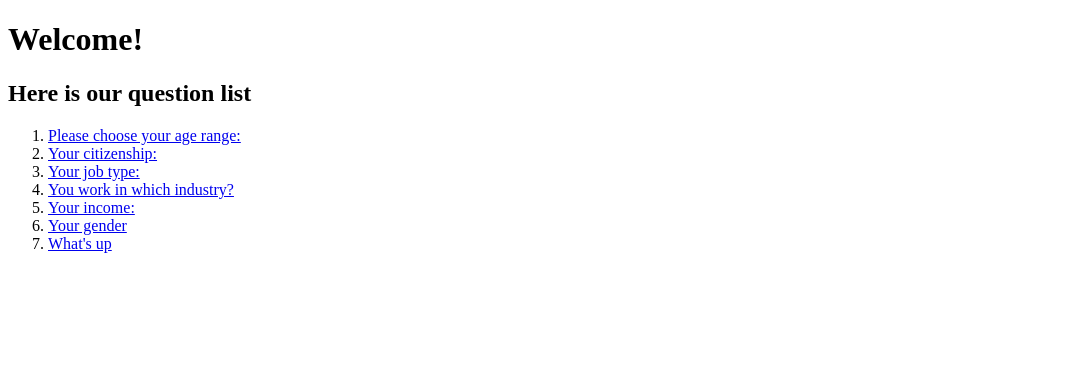
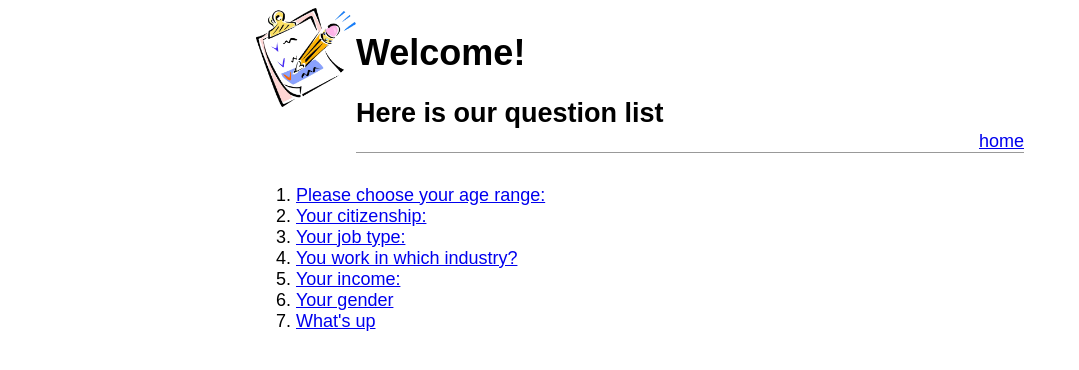
Before and after one commit to bon-six/DjangoSample2, a Django app: page / in a window 1280 px wide. Shown: the top 370 px of the page, without its empty margins (0-1079 px from the left). Run offline with Django 3.2, Linux system fonts and the light colour scheme; data comes from the database, SQL or seed files in the repository.

Commit message:
add static of app

```diff
--- /dev/null
+++ b/QuestionPrj/QuestionApp/static/QuestionApp/css/style.css
@@ -0,0 +1,23 @@
+body {
+    font-family: 'Source Sans Pro', sans-serif;
+    font-size: 18px;
+    margin-left: 20%;
+    margin-right: 20%;
+}
+header {
+    border-bottom: 1px solid #999;
+    margin-bottom: 2rem;
+    display: flex;
+}
+.nav-left {
+    margin-right: auto;
+}
+.nav-right {
+    display: flex;
+    align-items: flex-end;
+}
+img{
+    width: 100px;
+    height: auto;
+    float: left;
+}
--- a/QuestionPrj/QuestionApp/templates/QuestionApp/base.html
+++ b/QuestionPrj/QuestionApp/templates/QuestionApp/base.html
@@ -1,12 +1,21 @@
+{% load static %}
 <!DOCTYPE html>
 <html>
 <head>
     <title>Festival Questionnaire</title>
+    <link href="{% static ''|add:app_name|add:'/css/style.css' %}" rel="stylesheet">
 </head>
 <boday>
+    {% block banner %}
+    {% endblock %}
     <header>
-        {% block head %}
-        {% endblock head %}
+        <div class="nav-left">
+            {% block head %}
+            {% endblock head %}
+        </div>
+        <div class="nav-right">
+            <a href="{% url ''|add:app_name|add:':home' %}">home</a>
+        </div>
     </header>
     <div>
         {% block content %}
--- a/QuestionPrj/QuestionApp/templates/QuestionApp/home.html
+++ b/QuestionPrj/QuestionApp/templates/QuestionApp/home.html
@@ -1,4 +1,10 @@
 {% extends ''|add:app_name|add:'/base.html' %}
+{% load static %}
+{% block banner %}
+<div>
+    <img src="{% static ''|add:app_name|add:'/img/art-questionnaire.png' %}"/>
+</div>
+{% endblock %}
 
 {% block head %}
     <h1>Welcome!</h1>
```
Also changed, not shown: QuestionPrj/QuestionApp/static/QuestionApp/img/art-questionnaire.png (added).
